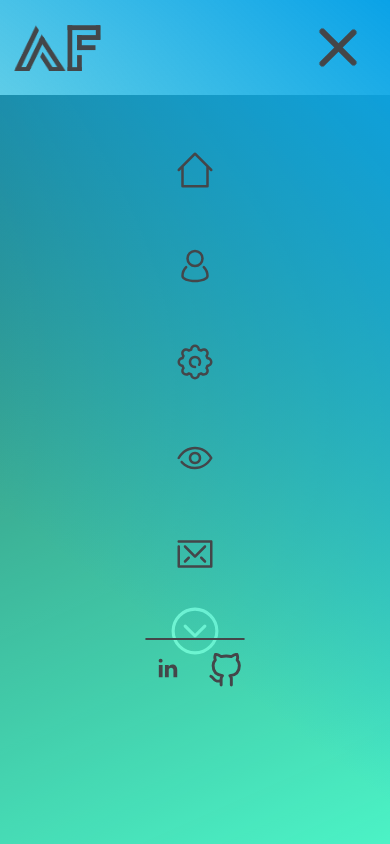
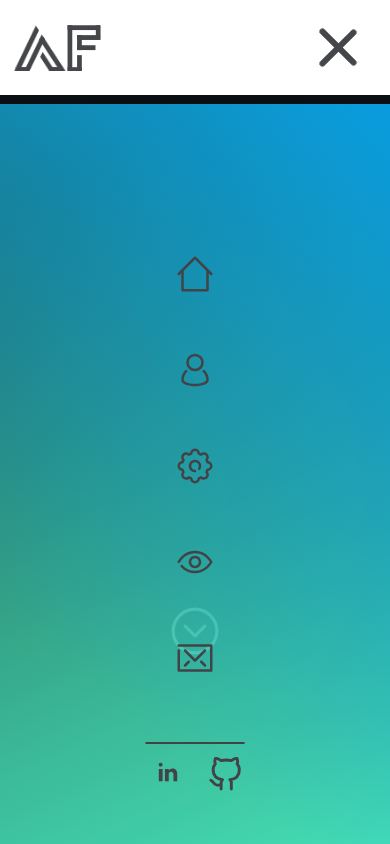
Before and after one commit to fabdul88/abdulfarhan, a React (Create React App) app: page / in a window 390 px wide. Both pictures are taken after a click on the element 338 px from the left and 26 px from the top of the page. Shown: the top 844 px of the page. Built offline with nearby package versions, Linux system fonts and the light colour scheme; a web font is replaced by a local one.

Commit message:
added semi-transparent  backdrop to sidebar active state

```diff
--- a/src/Components/SideBar/SideBar.jsx
+++ b/src/Components/SideBar/SideBar.jsx
@@ -1,5 +1,4 @@
 import React, { useState } from "react";
-// import { Link } from "react-router-dom";
 import { motion } from "framer-motion";
 import "./sidebar.scss";
 import Burger from "../Burger/Burger";
@@ -46,6 +45,9 @@
                 className="sidebar-container__list-home"
                 src={Home}
                 alt="Home"
+                onClick={() => {
+                  showSidebar();
+                }}
               />
               <p className="sidebar-container__hover-home">HOME</p>
             </Link>
@@ -64,6 +66,9 @@
                 className="sidebar-container__list-about"
                 src={About}
                 alt="About"
+                onClick={() => {
+                  showSidebar();
+                }}
               />
               <span className="sidebar-container__hover-about">ABOUT</span>
             </Link>
@@ -82,6 +87,9 @@
                 className="sidebar-container__list-skills"
                 src={Skills}
                 alt="Skills"
+                onClick={() => {
+                  showSidebar();
+                }}
               />
               <span className="sidebar-container__hover-skills">SKILLS</span>
             </Link>
@@ -100,6 +108,9 @@
                 className="sidebar-container__list-work"
                 src={Projects}
                 alt="Projects"
+                onClick={() => {
+                  showSidebar();
+                }}
               />
               <span className="sidebar-container__hover-projects">
                 PROJECTS
@@ -120,6 +131,9 @@
                 className="sidebar-container__list-contact"
                 src={Contact}
                 alt="Contact"
+                onClick={() => {
+                  showSidebar();
+                }}
               />
               <span className="sidebar-container__hover-contact">CONTACT</span>
             </Link>
@@ -132,6 +146,9 @@
                 whileHover={hover}
                 src={Linkedin}
                 alt="Linkedin"
+                onClick={() => {
+                  showSidebar();
+                }}
               />
             </a>
             <a href="https://www.github.com/fabdul88">
@@ -140,12 +157,22 @@
                 whileHover={hover}
                 src={Github}
                 alt="Linkedin"
+                onClick={() => {
+                  showSidebar();
+                }}
               />
             </a>
           </div>
         </ul>
       </div>
-      {/* <div className="sidebar-container__backdrop" /> */}
+      <div
+        className={
+          sidebar
+            ? "sidebar-container__backdrop"
+            : "sidebar-container__backdrop-false"
+        }
+      />
+
       <Burger display={showSidebar} />
     </div>
   );
--- a/src/Components/SideBar/sidebar.scss
+++ b/src/Components/SideBar/sidebar.scss
@@ -5,7 +5,6 @@
 
   width: 0;
   height: 100vh;
-  // background-color: rgb(52, 73, 94);
   background: linear-gradient(
       217deg,
       rgba(10, 162, 231, 0),
@@ -15,14 +14,12 @@
   position: fixed;
   top: 0;
   transition: 0.3s;
-  // content-visibility: hidden;
+  // visibility:hidden ;
   display: none;
   box-shadow: 3px 4px 8px 0px rgba(0, 0, 0, 0.8);
   border-radius: 4px;
   @include tablet {
-    // margin: 42px 0 0 10px;
     margin: 104px 0 0 10px;
-
     height: 90vh;
   }
   @include desktop {
@@ -32,7 +29,7 @@
     transition: 0.3s;
     background-color: transparent;
     margin: 0;
-    // content-visibility: visible;
+    // visibility: visible;
     display: flex;
     justify-content: flex-end;
     box-shadow: none;
@@ -56,7 +53,8 @@
           rgba(76, 243, 198, 1),
           rgba(76, 243, 198, 0.4) 90.71%
         );
-      transition: 0.3s;
+
+      transition: left 0.3s ease-out, right 0.3s ease-out;
       opacity: 0.97;
     }
     @include tablet {
@@ -74,7 +72,8 @@
           rgba(10, 162, 231, 1),
           rgba(76, 243, 198, 0.4) 90.71%
         );
-      transition: 0.3s;
+
+      transition: left 0.3s ease-out, right 0.3s ease-out;
       margin: 104px 0 0 10px;
 
       border-radius: 4px;
@@ -119,7 +118,6 @@
       cursor: pointer;
     }
     @include tablet {
-      // height: 90vh;
       height: 87.5vh;
     }
 
@@ -142,8 +140,6 @@
     &-skills,
     &-work,
     &-contact {
-      // width: 20px;
-      // height: 20px;
       width: 40px;
       height: 40px;
       @include desktop {
@@ -167,13 +163,12 @@
   &__hover-contact {
     display: none;
     @include desktop {
-      // font-family: "SoulmazeOutlineItalic";
       font-family: "Avenir";
       color: #444649;
       display: flex;
       margin: 0;
       align-self: flex-end;
-      // color: $white;
+
       font-size: 20px;
       text-shadow: none;
       font-weight: bold;
@@ -182,15 +177,22 @@
       }
     }
   }
-  // &__backdrop {
-  //   width: 100vw;
-  //   height: 100vh;
-  //   position: absolute;
-  //   top: 0;
-  //   left: 0;
-  //   z-index: 2;
-  //   background-color: rgba(0, 0, 0, 0.6);
-  // }
+  &__backdrop {
+    width: 100vw;
+    height: 100vh;
+    position: absolute;
+    top: 95px;
+    left: 0;
+    z-index: 2;
+    background-color: rgba(0, 0, 0, 0.6);
+    transition: opacity 0.3s ease-out, visibility 0.3s ease-out;
+    @include desktop {
+      display: none;
+    }
+  }
+  &__backdrop-false {
+    display: none;
+  }
   &__social-container {
     width: 100px;
     @include desktop {
```
Also changed, not shown: src/Components/Burger/Burger.jsx (+15 -1 lines).
